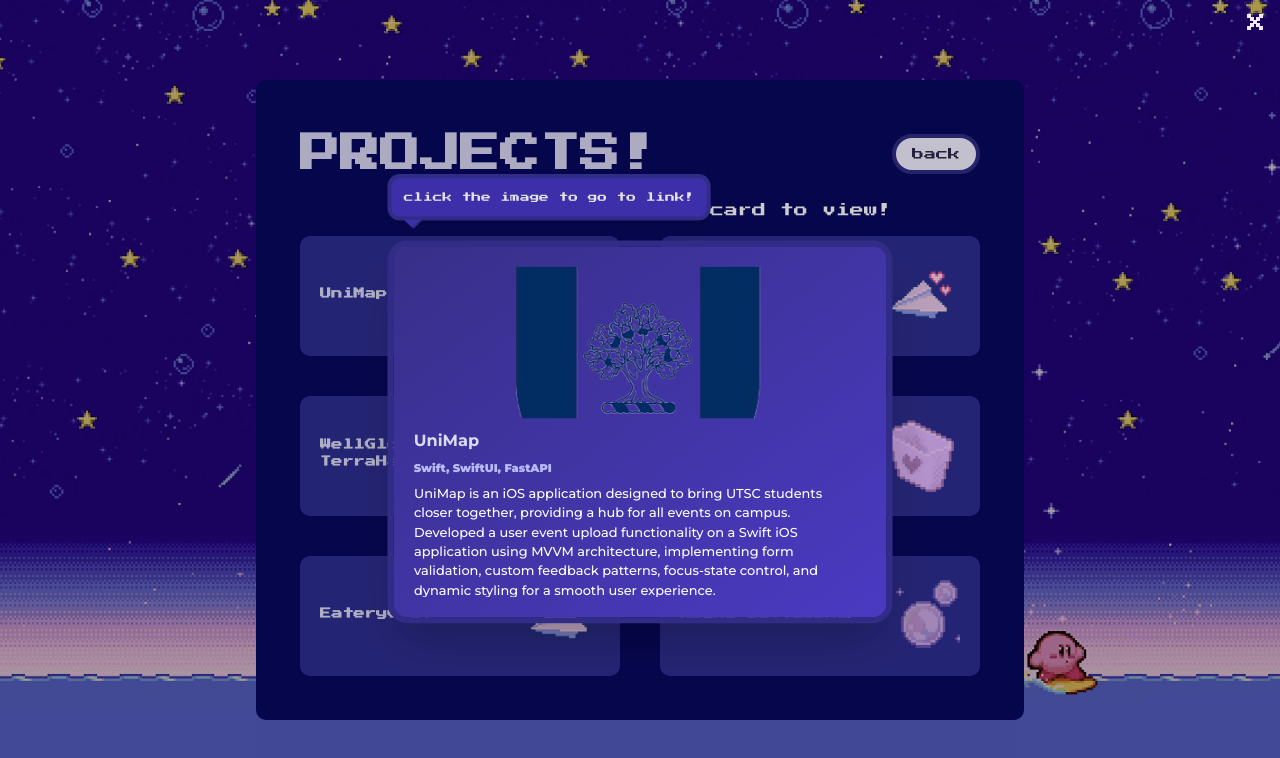
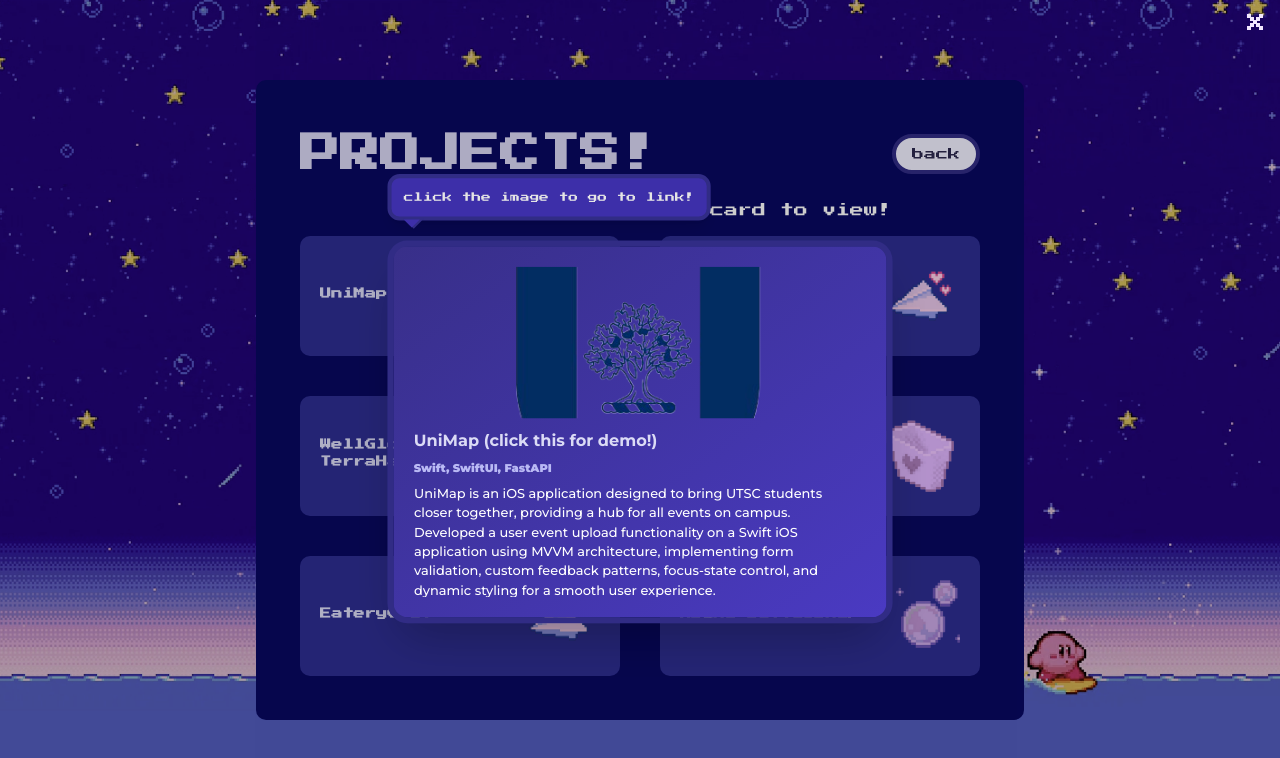
Before and after one commit to kr1shap/personal-site, a React (Vite) app: page /projects in a window 1280 px wide. Both pictures are taken after a click on the picture 560 px from the left and 296 px from the top of the page. Shown: the top 758 px of the page. Built offline with nearby package versions, Linux system fonts and the light colour scheme.

Commit message:
minor UI card change

```diff
--- a/src/components/LargeCard.jsx
+++ b/src/components/LargeCard.jsx
@@ -28,11 +28,23 @@
           />
         </a>
       </div>
+      <div className="flex flex-col pt-1 flex-grow overflow-auto">
+        <a
+          href={
+            props.data.title == "UniMap"
+              ? "https://youtube.com/shorts/-BdfOLVh7hc?feature=share"
+              : null
+          }
+          target="_blank"
+        >
+          <h1 className="font-readable text-xs md:text-[1rem]  text-[#dbdbf5] font-bold mb-2 break-words hover:text-[#a7a7ec] ease-in-out transition duration-300">
+            {props.data.title
+              ? props.data.title +
+                (props.data.title === "UniMap" ? " (click this for demo!)" : "")
+              : "[No title]"}
+          </h1>
+        </a>
 
-      <div className="flex flex-col pt-1 flex-grow overflow-auto">
-        <h1 className="font-readable text-xs md:text-[1rem]  text-[#dbdbf5] font-bold mb-2 break-words">
-          {props.data.title || "[No title]"}
-        </h1>
         {props.data.stack && (
           <h1 className="font-readable text-xs md:text-[0.7rem] text-[#b9b9f4] font-black mb-2 break-words">
             {props.data.stack}
```
